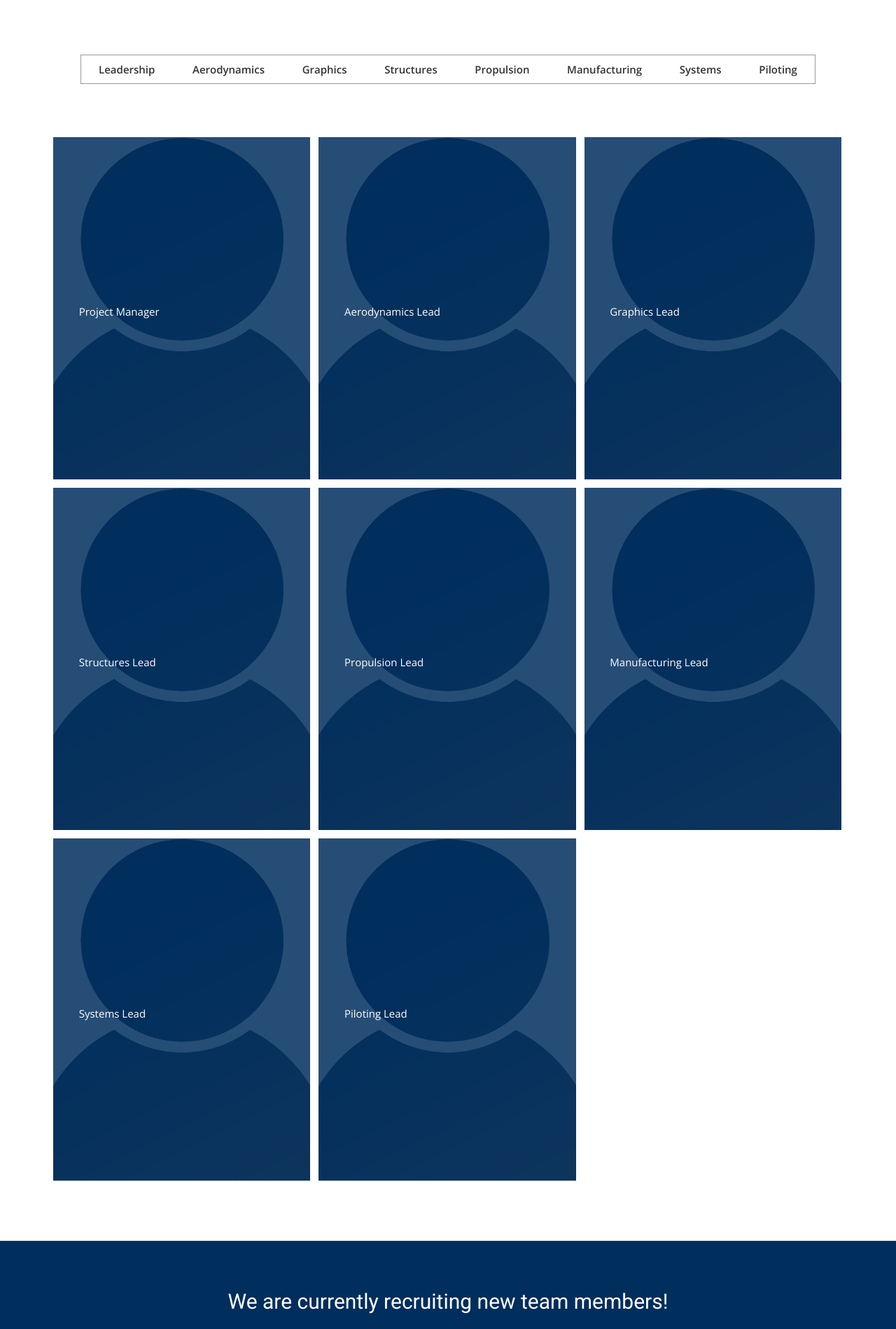
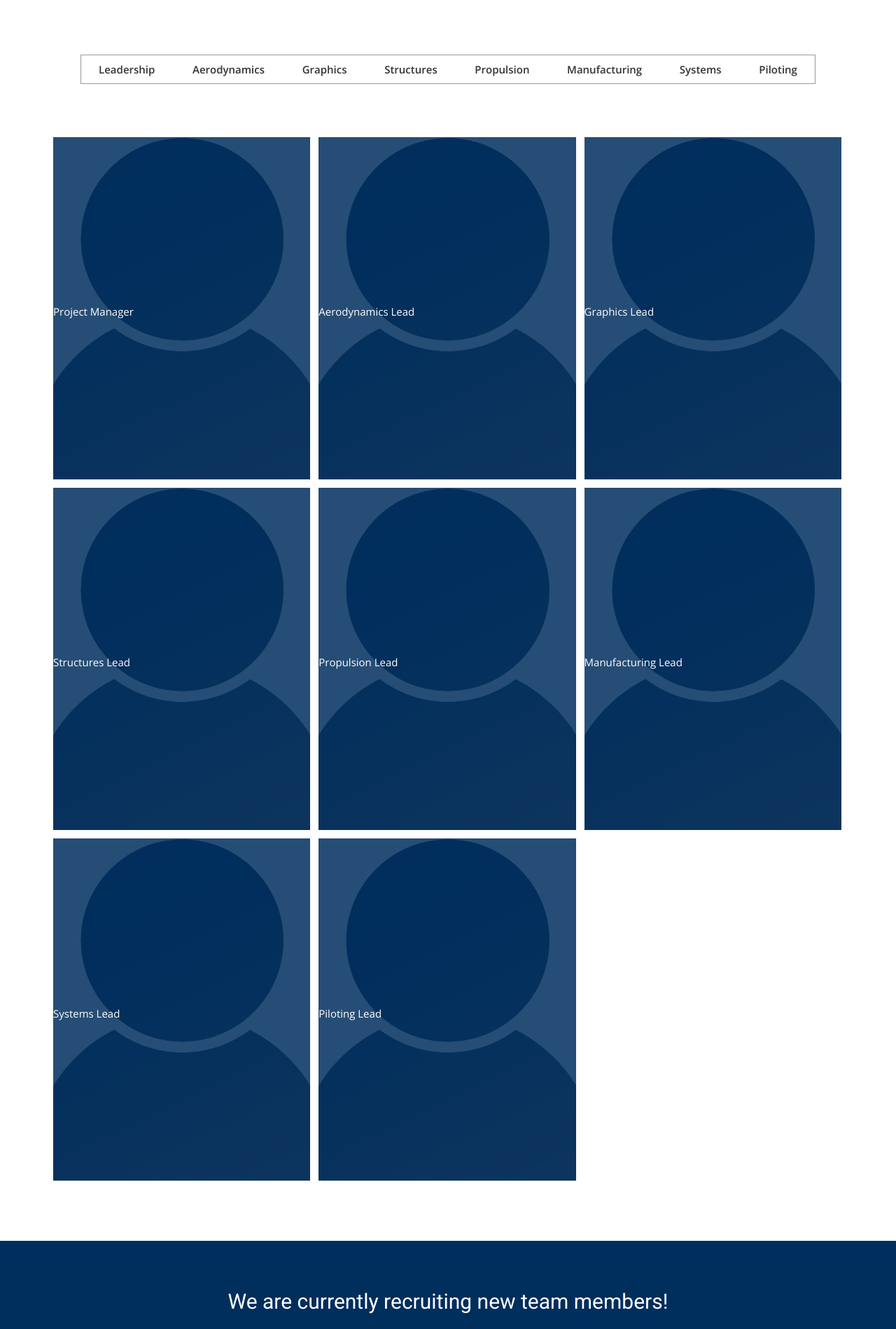
Before and after one commit to BYU-Aeronautics-Club/DBF, a Jekyll site: the page built from members.html, in a window 1280 px wide. Shown: the part 424-2323 px from the top of the page at 70% size. Built offline with Jekyll 4.4.1, drawn with Linux system fonts in a browser that asks for light colours; nearby versions of some CDN libraries; some web fonts are replaced.

Commit message:
try centering better

```diff
--- a/css/airspace.css
+++ b/css/airspace.css
@@ -584,14 +584,14 @@
 #portfolio-work .block .portfolio-contant ul li:hover .position-center {
   position: absolute;
   top: 50%;
-  left: 10%;
-  -webkit-transform: translate(0%, 45%);
-  -moz-transform: translate(0%, 45%);
-  -ms-transform: translate(0%, 45%);
-  transform: translate(0%, 45%);
+  /* left: 10%; */
+  -webkit-transform: translate(0%, 42%);
+  -moz-transform: translate(0%, 42%);
+  -ms-transform: translate(0%, 42%);
+  transform: translate(0%, 42%);
   color: #002E5D;
   background-color:rgba(255,255,255,0.75); border-radius: 5px;
-  padding: 5px;
+  /* padding: 5px; */
 }
 #portfolio-work .block .portfolio-contant ul li a {
   display: block;
@@ -630,7 +630,7 @@
 #portfolio-work .block .portfolio-contant .position-center {
   position: absolute;
   top: 50%;
-  left: 10%;
+  /* left: 10%; */
   color: white;
   -webkit-transform: translate(0%, -50%);
   -moz-transform: translate(0%, -50%);
```
